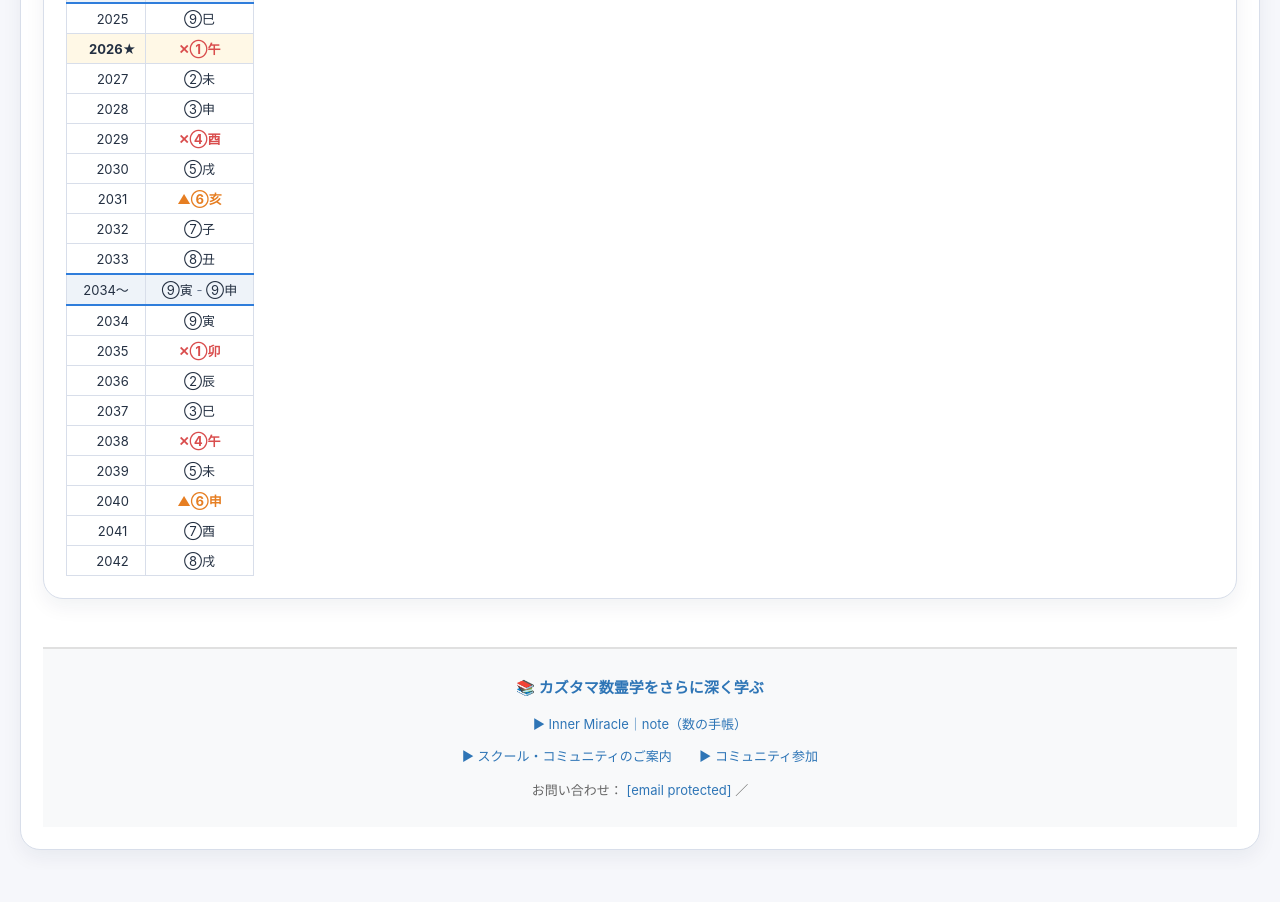
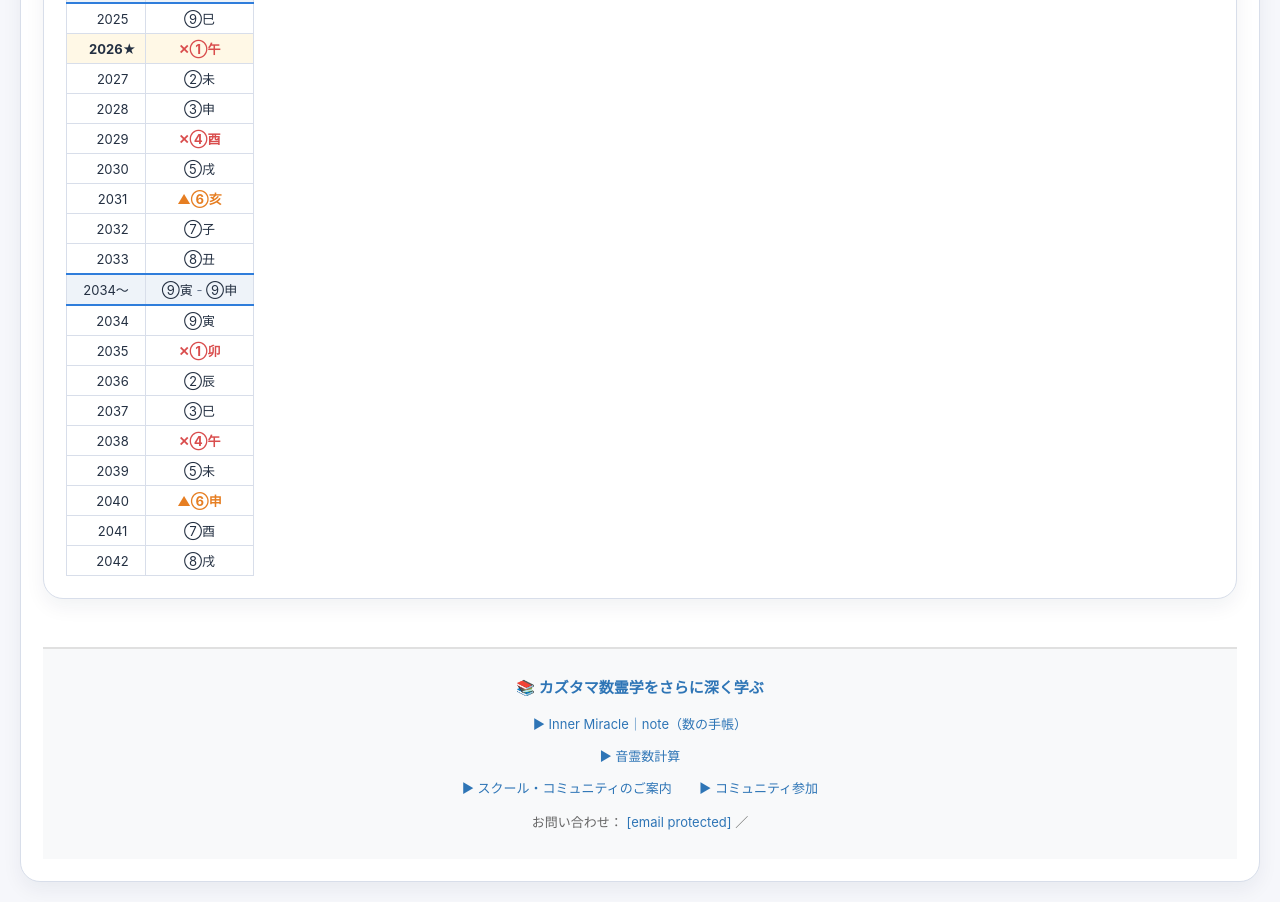
Before and after one commit to InnerMiracle-lab/kazutama, a plain HTML site: page index.html in a window 1280 px wide. Shown: the part 4013-4915 px from the top of the page. Before the commit the page ends 4883 px from the top, so only its background shows below. Drawn offline with Linux system fonts and the light colour scheme.

Commit message:
index.html に音霊数計算（onreisu.html）へのリンクを追加

```diff
--- a/index.html
+++ b/index.html
@@ -1650,6 +1650,9 @@ window.addEventListener('DOMContentLoaded',()=>{
     <a href="https://note.com/inner7/n/n8abc371d98a5" target="_blank" style="color:#2E75B6;text-decoration:none;margin:0 12px">▶ Inner Miracle｜note（数の手帳）</a>
   </div>
   <div style="margin-top:6px">
+    <a href="onreisu.html" style="color:#2E75B6;text-decoration:none;margin:0 12px">▶ 音霊数計算</a>
+  </div>
+  <div style="margin-top:6px">
     <a href="https://akatsuki.hp.peraichi.com/school1" target="_blank" style="color:#2E75B6;text-decoration:none;margin:0 12px">▶ スクール・コミュニティのご案内</a>
     <a href="https://utage-system.com/p/gDQ2IH1OTTsM" target="_blank" style="color:#2E75B6;text-decoration:none;margin:0 12px">▶ コミュニティ参加</a>
   </div>
```
